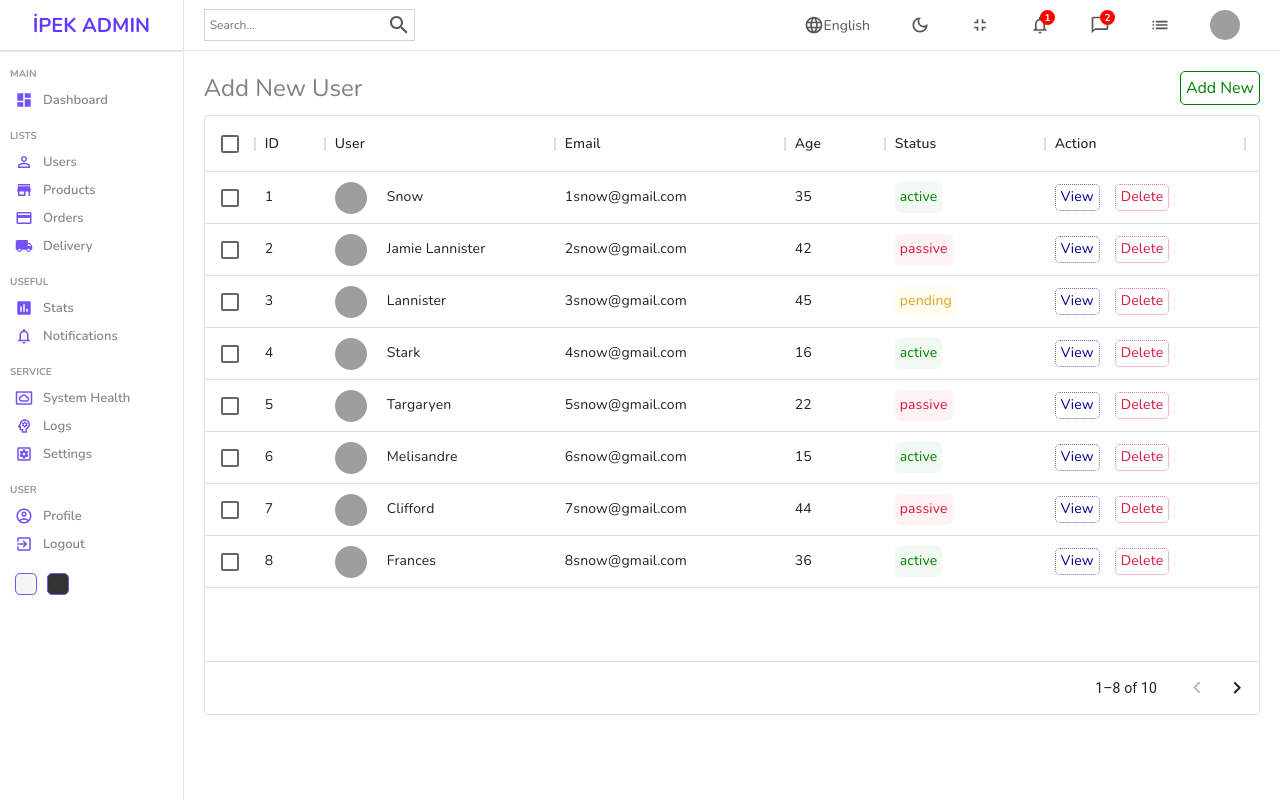
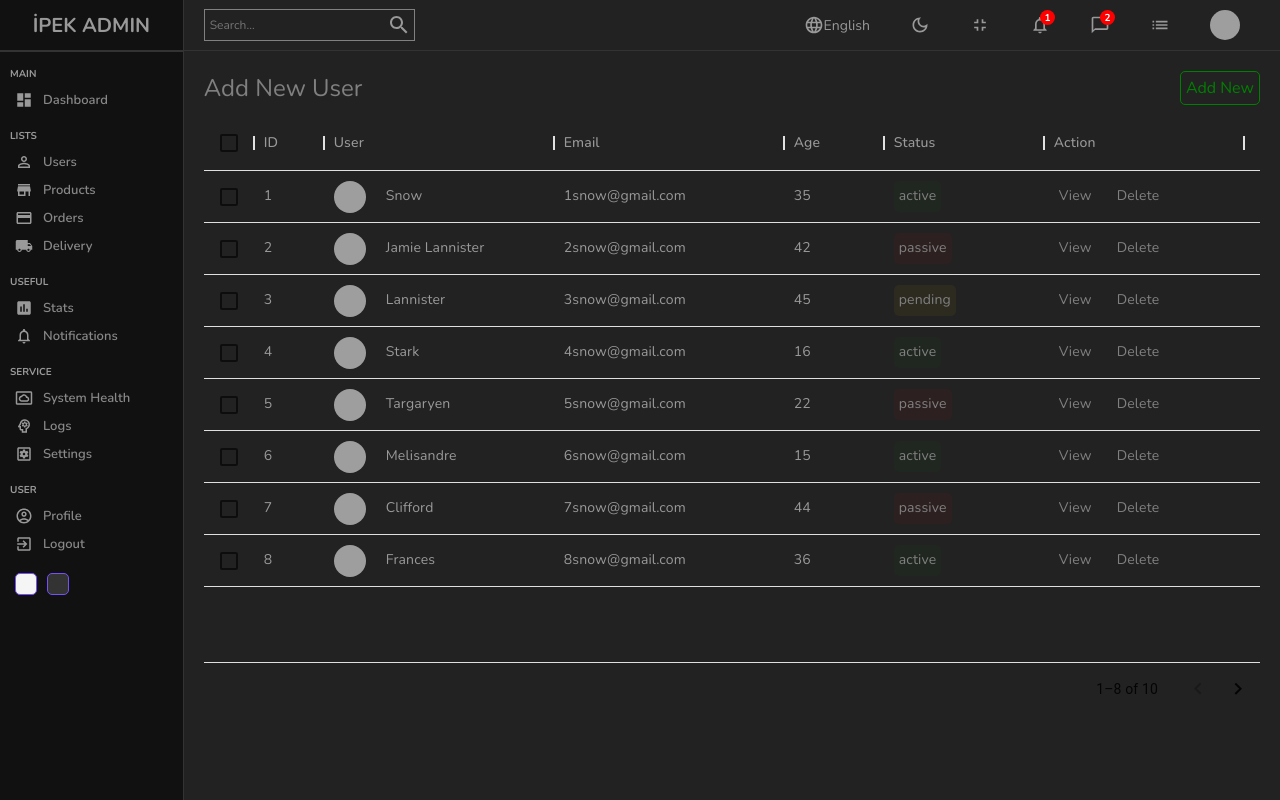
Before and after one commit to ipek605/React-Admin-Dashboard, a React (Create React App) app: page /users in a window 1280 px wide. Built offline with nearby package versions, Linux system fonts and the light colour scheme; grey boxes are pictures that could not be loaded; a web font is replaced by a local one.

Commit message:
dark mode colors added

```diff
--- a/src/App.js
+++ b/src/App.js
@@ -5,10 +5,11 @@
 import New from "./pages/new/New";
 import { BrowserRouter, Routes, Route } from "react-router-dom";
 import { productInputs, userInputs } from "./formSource";
+import "./style/dark.scss"
 
 function App() {
   return (
-    <div className="App">
+    <div className="app dark">
       <BrowserRouter>
         <Routes>
           <Route path="/">
--- a/src/components/datatable/Datatable.jsx
+++ b/src/components/datatable/Datatable.jsx
@@ -30,12 +30,13 @@
           Add New
         </Link>
       </div>
-      <DataGrid
+      <DataGrid className="datagrid"
         rows={userRows}
         columns={userColumns.concat(actionColumn)}
         pageSize={8}
         rowsPerPageOptions={[8]}
         checkboxSelection
+        style={{color:"#999"}}
       />
     </div>
   );
--- /dev/null
+++ b/src/style/dark.scss
@@ -0,0 +1,69 @@
+.app.dark{
+    background-color: #222;
+    color:rgb(156,156,156);
+
+    .chartGrid{
+        stroke:rgba(228,228,228,0.219)
+    }
+
+    .table{
+        background-color: #111;
+
+        .tableCell{
+            color:gray;
+        }
+    }
+
+    .navbar{
+        color:#999;
+        border-color: #333;
+
+        .search{
+            border-color: gray;
+        }
+    }
+
+    .sidebar{
+        background-color: #111;
+        border-color: #333;
+
+        .top{
+            .logo{
+                color:#999;
+            }
+        }
+
+        hr{
+            border-color:#333;
+        }
+
+        ul{
+            li{
+                &:hover{
+                    background-color: #333;
+                }
+
+                .icon{
+                    color:#999;
+                }
+            }
+        }
+    }
+
+    .datatable{
+        .datagrid{
+            color:gray;
+            border:none;
+            color:#999;
+
+            .viewButton, .deleteButton, .cellWithStatus{
+                color:gray;
+                border:none
+            }
+        }
+    }
+
+    input{
+        background-color: transparent;
+    }
+}
```
